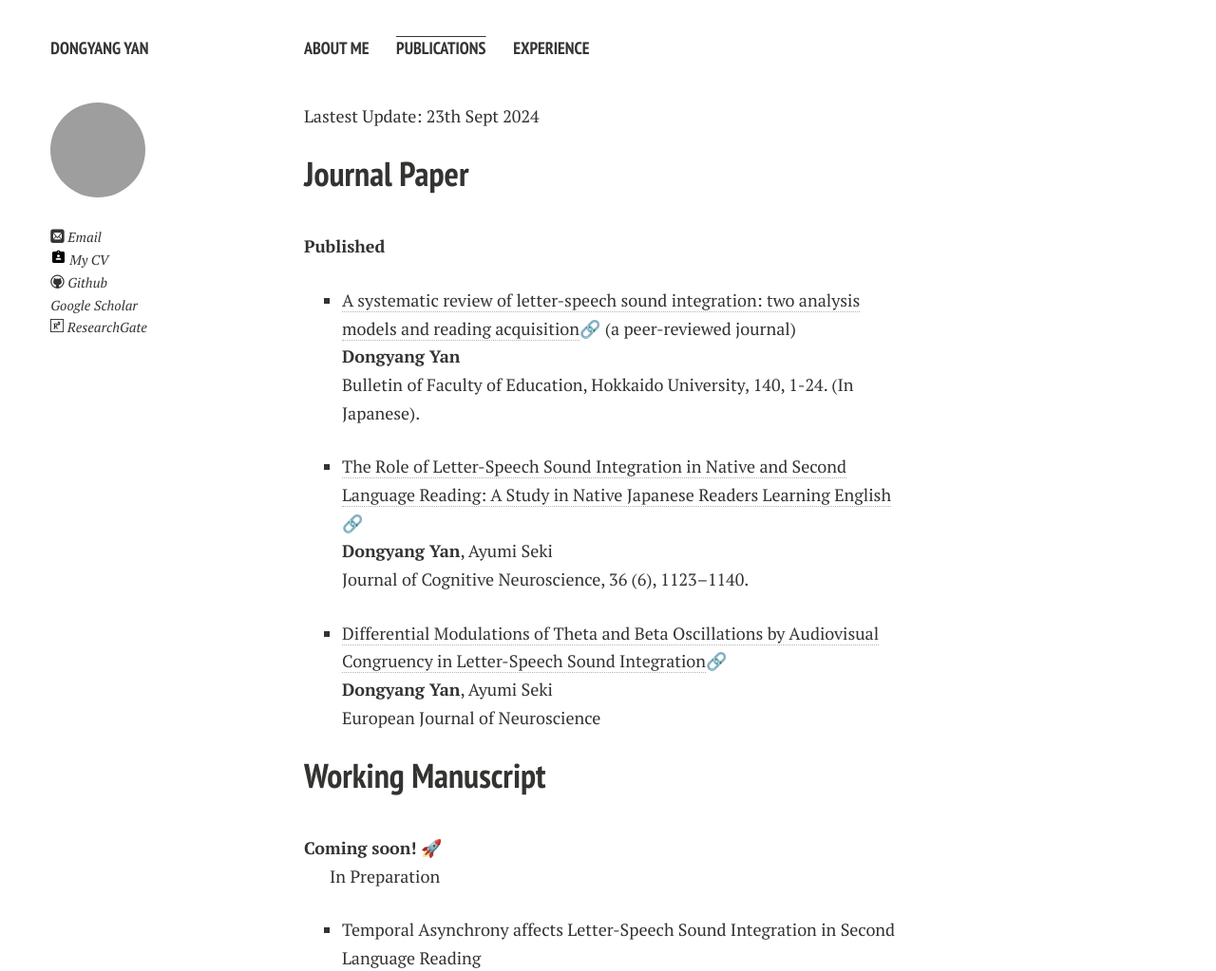
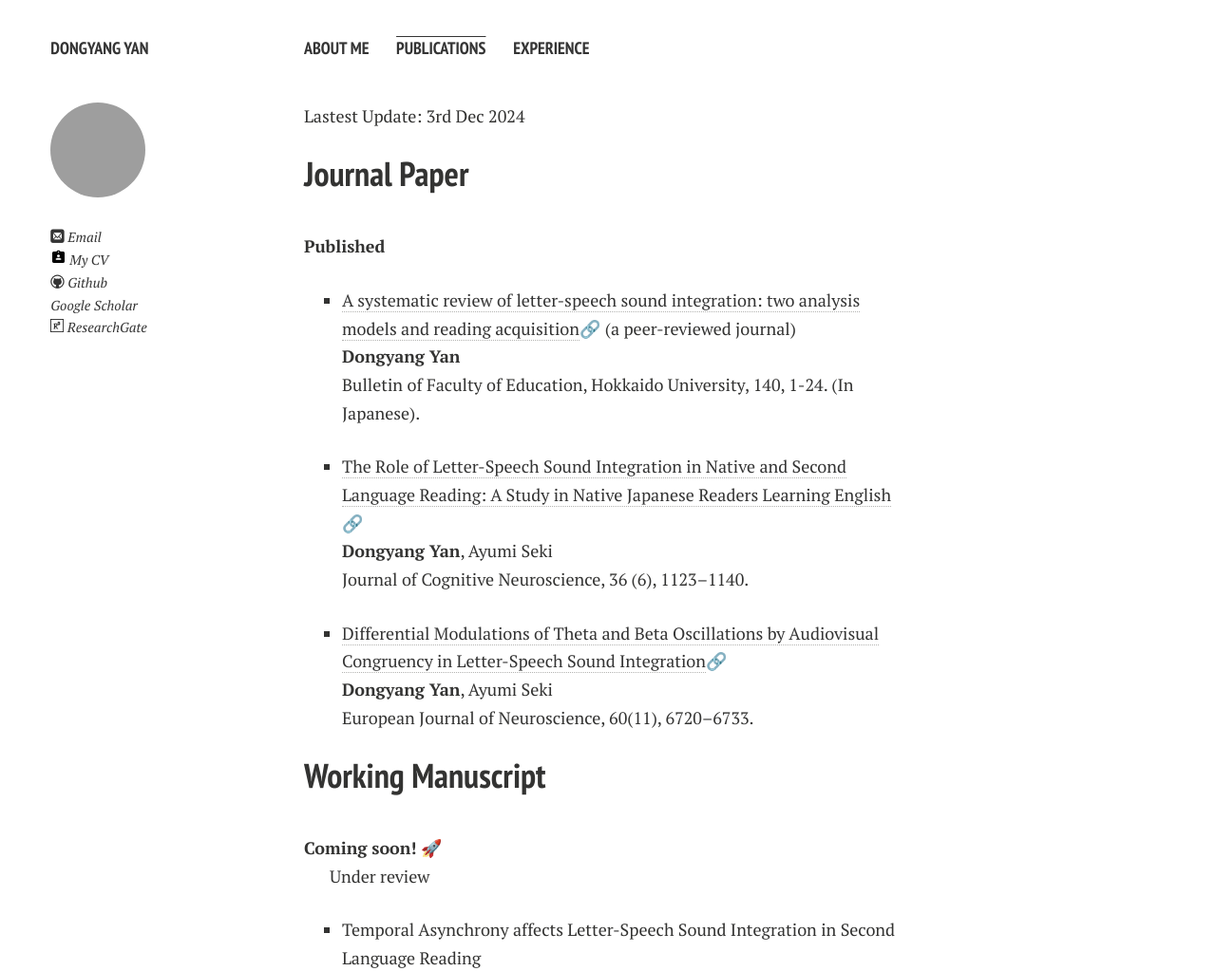
Before and after one commit to ydyxj/ydyxj.github.io, a Jekyll site: the page built from publications.md, in a window 1280 px wide. Shown: the top 1023 px of the page at 95% size. Built offline with Jekyll 4.4.1, drawn with Linux system fonts in a browser that asks for light colours; nearby versions of some CDN libraries; comment, search, counter and statistics services are not loaded; a style sheet for code colours, icons or effects is not loaded.

Commit message:
Add files via upload

```diff
--- a/publications.md
+++ b/publications.md
@@ -4,7 +4,7 @@ permalink: /publications/index.html
 title: Publications
 ---
 
-Lastest Update: 23th Sept 2024&nbsp;
+Lastest Update: 3rd Dec 2024&nbsp;
 
 ## Journal Paper
 <br>**Published**
@@ -17,14 +17,13 @@ Education, Hokkaido University, 140, 1-24. (In Japanese).
 
  - [Differential Modulations of Theta and Beta Oscillations by Audiovisual Congruency in Letter-Speech Sound Integration](https://ydyxj.github.io/file/journal2.pdf)🔗
 <br>**Dongyang Yan**, Ayumi Seki<br>
-European Journal of Neuroscience
+European Journal of Neuroscience, 60(11), 6720–6733.
 
 
 ## Working Manuscript
 <br>**Coming soon!** 🚀
 
-In Preparation
-
+Under review
 - Temporal Asynchrony affects Letter-Speech Sound Integration in Second Language Reading
 
 
```
